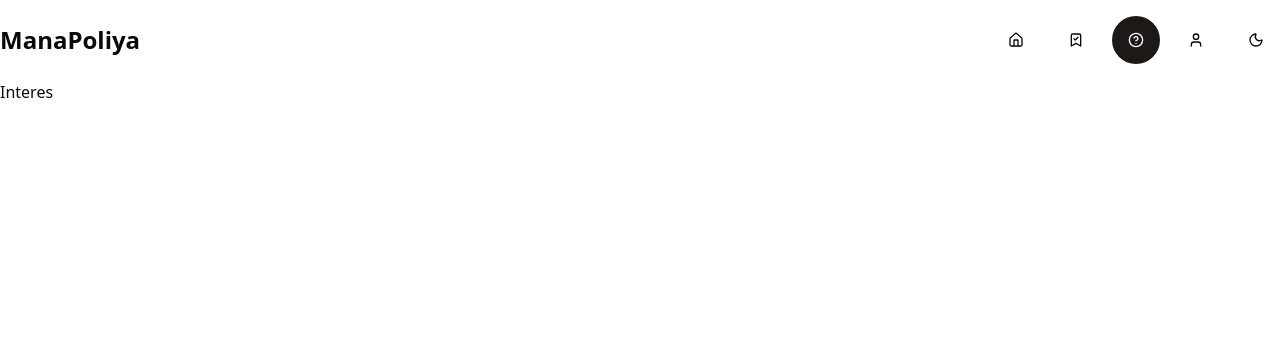
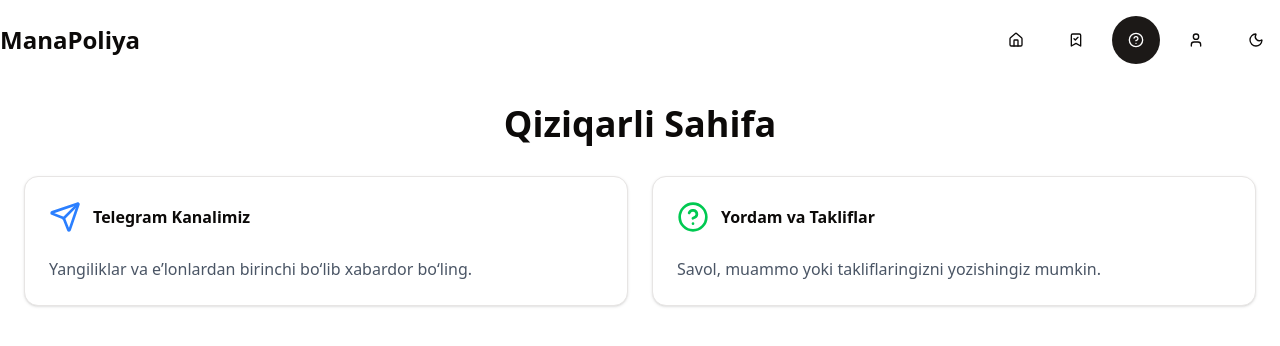
Before and after one commit to Rozimuxammed/manapoliya, a React (Vite) app: page /interests in a window 1280 px wide. Shown: the top 346 px of the page. Built offline with nearby package versions, Linux system fonts and the light colour scheme.

Commit message:
by rozimuxammed

```diff
--- a/package.json
+++ b/package.json
@@ -21,6 +21,7 @@
     "@tailwindcss/vite": "^4.1.12",
     "class-variance-authority": "^0.7.1",
     "clsx": "^2.1.1",
+    "framer-motion": "^12.23.12",
     "lucide-react": "^0.539.0",
     "motion": "^12.23.12",
     "next-themes": "^0.4.6",
--- a/src/pages/Interes.jsx
+++ b/src/pages/Interes.jsx
@@ -1,3 +1,76 @@
+import { Card, CardContent, CardHeader, CardTitle } from "@/components/ui/card";
+import { Send, HelpCircle } from "lucide-react";
+import { motion } from "framer-motion";
+
 export default function Interes() {
-  return <div>Interes</div>;
+  return (
+    <div className="container mx-auto p-6">
+      <h1 className="text-center text-4xl font-bold mb-8">Qiziqarli Sahifa</h1>
+
+      <div className="grid grid-cols-1 md:grid-cols-2 gap-6">
+        <a
+          href="https://t.me/manapolya_uz"
+          target="_blank"
+          rel="noopener noreferrer"
+        >
+          <motion.div
+            whileHover={{ scale: 1.07, rotate: 1 }}
+            transition={{ type: "spring", stiffness: 300 }}
+            className="relative group"
+          >
+            <Card className="overflow-hidden cursor-pointer relative">
+              <div className="absolute inset-0 bg-gradient-to-r from-blue-400/0 via-purple-500/0 to-pink-500/0 group-hover:from-blue-400/30 group-hover:via-purple-500/30 group-hover:to-pink-500/30 transition-all duration-500"></div>
+
+              <CardHeader className="flex flex-row items-center gap-3 relative z-10">
+                <Send className="w-8 h-8 text-blue-500" />
+                <CardTitle>Telegram Kanalimiz</CardTitle>
+              </CardHeader>
+
+              <CardContent className="relative z-10">
+                <p className="text-gray-600">
+                  Yangiliklar va e’lonlardan birinchi bo‘lib xabardor bo‘ling.
+                </p>
+              </CardContent>
+
+              <div className="absolute inset-0 flex items-center justify-center bg-black/70 text-white text-xl font-bold opacity-0 group-hover:opacity-100 transition-opacity duration-500">
+                Kirish →
+              </div>
+            </Card>
+          </motion.div>
+        </a>
+
+        <a
+          href="https://t.me/manapolya_ali"
+          target="_blank"
+          rel="noopener noreferrer"
+        >
+          <motion.div
+            whileHover={{ scale: 1.07, rotate: -1 }}
+            transition={{ type: "spring", stiffness: 300 }}
+            className="relative group"
+          >
+            <Card className="overflow-hidden cursor-pointer relative">
+              <div className="absolute inset-0 bg-gradient-to-r from-green-400/0 via-yellow-400/0 to-red-400/0 group-hover:from-green-400/30 group-hover:via-yellow-400/30 group-hover:to-red-400/30 transition-all duration-500"></div>
+
+              <CardHeader className="flex flex-row items-center gap-3 relative z-10">
+                <HelpCircle className="w-8 h-8 text-green-500" />
+                <CardTitle>Yordam va Takliflar</CardTitle>
+              </CardHeader>
+
+              <CardContent className="relative z-10">
+                <p className="text-gray-600">
+                  Savol, muammo yoki takliflaringizni yozishingiz mumkin.
+                </p>
+              </CardContent>
+
+              {/* Hoverda chiqadigan overlay */}
+              <div className="absolute inset-0 flex items-center justify-center bg-black/70 text-white text-xl font-bold opacity-0 group-hover:opacity-100 transition-opacity duration-500">
+                Kirish →
+              </div>
+            </Card>
+          </motion.div>
+        </a>
+      </div>
+    </div>
+  );
 }
```
Also changed, not shown: 1 other file (tests, documents, lock files or other folders).
